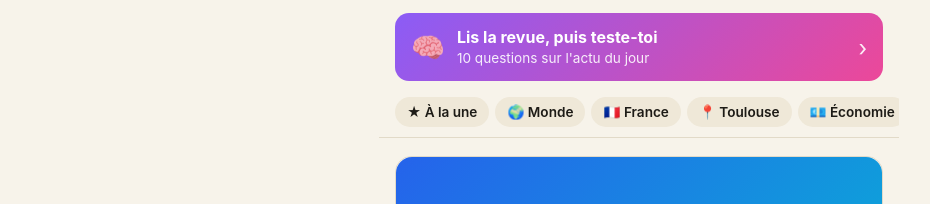
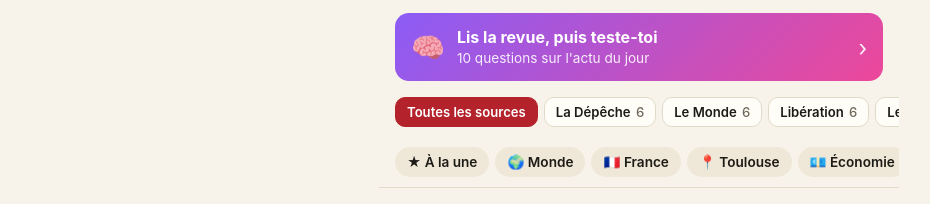
Before and after one commit to bvialade/oustaGames, a plain HTML site: page revue/index.html in a window 1280 px wide. Shown: the part 202-406 px from the top of the page, without its empty margins (1-931 px from the left). Drawn offline with Linux system fonts and the light colour scheme.

Commit message:
Revue de presse : filtre par source
Co-Authored-By: Claude Opus 5.5 <noreply@anthropic.com>
Claude-Session: https://claude.ai/code/session_01M2bRZGvXTD9adQf4Q3f9C4

```diff
--- a/revue/index.html
+++ b/revue/index.html
@@ -38,6 +38,15 @@
     .quizlink span { font-size: .85rem; opacity: .9; }
     .quizlink .go { margin-left: auto; font-size: 1.4rem; }
 
+    .sources { display: flex; gap: 6px; overflow-x: auto; padding: 10px 16px 4px; margin: 4px -16px 0; scrollbar-width: none; scroll-margin-top: 8px; }
+    .sources::-webkit-scrollbar { display: none; }
+    .sources button { flex: none; padding: 6px 11px; border-radius: 10px; border: 1px solid var(--border); background: var(--card);
+      font-size: .82rem; font-weight: 600; white-space: nowrap; }
+    .sources button span { color: var(--muted); font-weight: 500; margin-left: 2px; }
+    .sources button.on { background: var(--accent); border-color: var(--accent); color: #fff; }
+    .sources button.on span { color: rgba(255,255,255,.8); }
+    .filtre { display: flex; align-items: center; gap: 8px; margin-top: 8px; padding: 8px 12px; border-radius: 10px; background: var(--chip); font-size: .88rem; }
+    .filtre button { margin-left: auto; border: 0; background: none; color: var(--accent); font-weight: 600; font-size: .85rem; }
     .chips { position: sticky; top: 0; z-index: 5; display: flex; gap: 6px; overflow-x: auto; padding: 10px 16px; margin: 6px -16px 0;
       background: var(--bg); scrollbar-width: none; border-bottom: 1px solid var(--border); }
     .chips::-webkit-scrollbar { display: none; }
@@ -119,6 +128,8 @@
         <div><b>Lis la revue, puis teste-toi</b><span id="quiztag">10 questions sur l'actu du jour</span></div>
         <span class="go">›</span>
       </a>
+      <nav class="sources" id="sources" aria-label="Filtrer par source"></nav>
+      <div class="filtre" id="filtre" hidden></div>
       <nav class="chips" id="chips"></nav>
       <div id="content"></div>
       <section class="archive" id="archive" hidden>
--- a/revue/revue.js
+++ b/revue/revue.js
@@ -17,6 +17,17 @@ const RUBRIQUES = [
 let dates = [];
 let lus = load(); // { 'AAAA-MM-JJ': [index des articles ouverts] }
 let edition;
+let source = loadSource(); // média choisi dans le filtre ('' = tous)
+
+// Filtre par source : un même média peut être écrit de deux façons selon les jours.
+const ALIAS = { 'La Dépêche du Midi': 'La Dépêche' };
+const media = (a) => ALIAS[a.source.nom] || a.source.nom;
+function loadSource() {
+  try { return localStorage.getItem(STORE + '.source') || ''; } catch { return ''; }
+}
+function saveSource() {
+  try { localStorage.setItem(STORE + '.source', source); } catch {}
+}
 
 function load() {
   try { return JSON.parse(localStorage.getItem(STORE)) || {}; } catch { return {}; }
@@ -88,10 +99,30 @@ function render() {
   const isToday = edition.date === dates[0];
   $('day').textContent = (isToday ? 'Édition du ' : 'Archive · ') + longDate(edition.date);
   $('today').hidden = isToday;
-  const medias = new Set(arts.map((a) => a.source.nom)).size;
+  const medias = new Set(arts.map(media)).size;
+
+  // Sources de l'édition, de la plus citée à la moins citée.
+  const counts = {};
+  arts.forEach((a) => (counts[media(a)] = (counts[media(a)] || 0) + 1));
+  const sources = Object.keys(counts).sort((x, y) => counts[y] - counts[x] || x.localeCompare(y, 'fr'));
+  const actif = sources.includes(source) ? source : ''; // un média absent ce jour-là : on montre tout
+  const pairs = arts.map((a, i) => [a, i]).filter(([a]) => !actif || media(a) === actif);
+  $('sources').innerHTML = `<button data-s="" class="${actif ? '' : 'on'}">Toutes les sources</button>` +
+    sources.map((m) => `<button data-s="${esc(m)}" class="${m === actif ? 'on' : ''}">${esc(m)} <span>${counts[m]}</span></button>`).join('');
+  $('sources').querySelectorAll('button').forEach((b) => (b.onclick = () => {
+    source = b.dataset.s;
+    saveSource();
+    render();
+    $('sources').scrollIntoView({ behavior: 'smooth', block: 'start' });
+  }));
+  const on = $('sources').querySelector('.on');
+  $('sources').scrollLeft = on ? on.offsetLeft - 16 : 0;
+  $('filtre').hidden = !actif;
+  $('filtre').innerHTML = actif ? `${counts[actif]} article${counts[actif] > 1 ? 's' : ''} de <b>${esc(actif)}</b> <button id="nofiltre">Tout afficher ✕</button>` : '';
+  if (actif) $('nofiltre').onclick = () => { source = ''; saveSource(); render(); };
 
   // À la une : les articles marqués "une", affichés en grand en tête.
-  const une = arts.map((a, i) => [a, i]).filter(([a]) => a.une);
+  const une = pairs.filter(([a]) => a.une);
   let html = '';
   if (une.length) {
     html += `<section class="une">${une.map(([a, i]) => {
@@ -99,9 +130,9 @@ function render() {
       return card(a, i, '★ À la une' + (r ? ' · ' + r[2] : ''));
     }).join('')}</section>`;
   }
-  const present = RUBRIQUES.filter(([k]) => arts.some((a) => a.rubrique === k && !a.une));
+  const present = RUBRIQUES.filter(([k]) => pairs.some(([a]) => a.rubrique === k && !a.une));
   for (const [k, ico, nom] of present) {
-    const list = arts.map((a, i) => [a, i]).filter(([a]) => a.rubrique === k && !a.une);
+    const list = pairs.filter(([a]) => a.rubrique === k && !a.une);
     html += `<section class="rub" id="r-${k}"><h3 class="serif">${ico} ${nom}<small>${list.length} article${list.length > 1 ? 's' : ''}</small></h3>
       ${list.map(([a, i]) => card(a, i)).join('')}</section>`;
   }
--- a/sw.js
+++ b/sw.js
@@ -1,6 +1,6 @@
 // Garde les fichiers en cache pour jouer hors connexion.
 // Les fichiers sont toujours redemandés au réseau d'abord, donc les mises à jour arrivent seules.
-const VERSION = 'v22';
+const VERSION = 'v23';
 const CORE = [
   './', 'index.html', 'style.css', 'manifest.webmanifest',
   'icons/icon-192.png', 'icons/apple-touch-icon.png',
```
Also changed, not shown: 1 other file.
